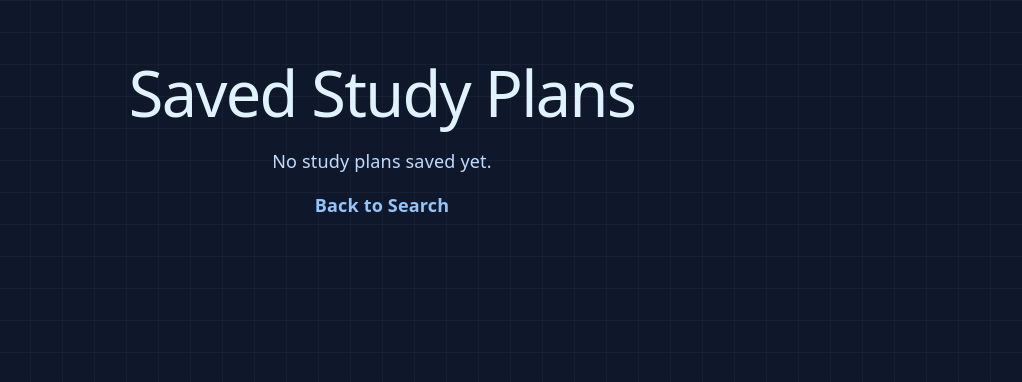
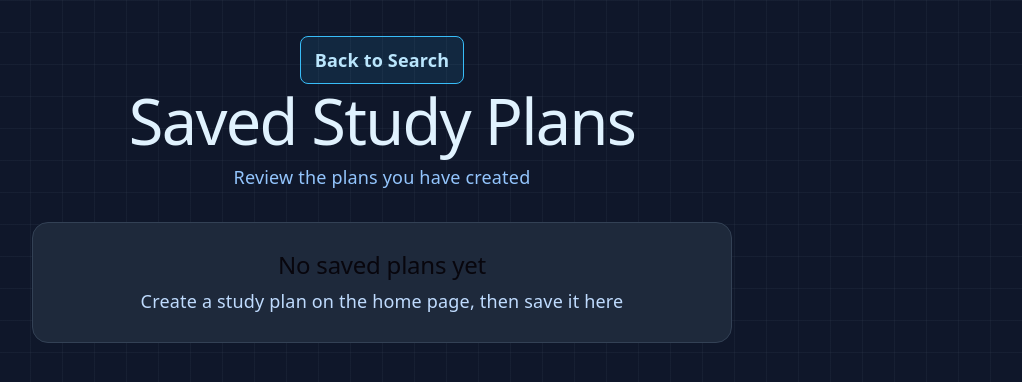
Before and after one commit to BrandonMPL/SEO-Tech-Developer-Project, a React (Vite) app in the folder frontend/: page /plans in a window 1280 px wide. Shown: the top 382 px of the page, without its empty margins (258-1280 px from the left). Built offline with nearby package versions, Linux system fonts and the light colour scheme.

Commit message:
Adding testing code for saving study plans

```diff
--- a/frontend/src/App.css
+++ b/frontend/src/App.css
@@ -182,3 +182,122 @@ background-size: 32px 32px;
 .selection-count {
   color: #93c5fd;
 }
+
+.primary-button:disabled {
+  cursor: not-allowed;
+  opacity: 0.5;
+}
+
+.study-plan {
+  margin-top: 28px;
+  padding: 24px;
+  border: 1px solid #38bdf8;
+  border-radius: 12px;
+  background: rgba(15, 33, 62, 0.7);
+}
+
+.study-plan h3 {
+  margin: 0;
+  color: #e0f2fe;
+}
+
+.study-plan p,
+.study-plan li {
+  color: #bfdbfe;
+}
+
+.study-plan li {
+  margin-top: 10px;
+}
+.save-message {
+  margin: 14px 0 0;
+  color: #86efac;
+  font-weight: 600;
+}
+
+.saved-plans-list {
+  width: 100%;
+  max-width: 700px;
+  margin: 0 auto;
+}
+
+.empty-plans,
+.saved-plan-card {
+  padding: 28px;
+  background: #1e293b;
+  border: 1px solid #334155;
+  border-radius: 16px;
+}
+
+.empty-plans {
+  text-align: center;
+}
+
+.saved-plan-card {
+  margin-top: 18px;
+}
+
+.saved-plan-card h2 {
+  margin: 6px 0;
+  color: #e0f2fe;
+}
+
+.saved-plan-card p,
+.saved-plan-card li {
+  color: #bfdbfe;
+}
+
+.saved-date {
+  color: #7dd3fc !important;
+  font-size: 0.9rem;
+  font-weight: 700;
+}
+
+.plans-page {
+  padding-top: 36px;
+}
+
+.plans-page .app-header {
+  margin-bottom: 32px;
+}
+
+.back-link {
+  display: inline-flex;
+  align-items: center;
+  gap: 8px;
+  margin: 0 0 24px;
+  padding: 10px 14px;
+  border: 1px solid #38bdf8;
+  border-radius: 8px;
+  background: rgba(56, 189, 248, 0.1);
+  color: #bae6fd;
+  font-size: 1rem;
+  font-weight: 700;
+  text-decoration: none;
+}
+
+.back-link:hover {
+  background: rgba(56, 189, 248, 0.2);
+  color: #e0f2fe;
+  text-decoration: none;
+}
+
+.saved-plan-card {
+  padding: 32px;
+  line-height: 1.65;
+}
+
+.saved-plan-card > p {
+  margin: 14px 0;
+}
+
+.saved-plan-card ol {
+  display: grid;
+  gap: 12px;
+  margin: 24px 0 0;
+  padding-left: 24px;
+}
+
+.saved-plan-card li {
+  padding-left: 6px;
+}
--- a/frontend/src/components/Search.jsx
+++ b/frontend/src/components/Search.jsx
@@ -23,6 +23,9 @@ function SearchBooks(){
 
     const [selectedBooks, setSelectedBooks] = useState([]);
 
+    const [studyPlan, setStudyPlan] = useState(null)
+    const [savedMessage, setsavedMessage] = useState('')
+
     function searchBooks() {
         const searchTerm = search.trim().toLowerCase()
 
@@ -44,6 +47,38 @@ function toggleBook(book) {
             } else {
             setSelectedBooks([...selectedBooks, book])
             }
+        }
+
+    function generateStudyPlan(){
+        const selectedTitles = selectedBooks
+        .map((book)=>book.title).join(', ')
+
+        setStudyPlan({
+            title: `${search || 'Custom'} Study Plan`,
+            selectedTitles,
+            weeks: [
+                'Week 1: Read the introduction and first chapters.',
+        'Week 2: Take notes on the main concepts.',
+        'Week 3: Complete practice exercises or a small project.',
+        'Week 4: Review your notes and test your understanding.',
+            ],
+        })
+    }
+
+    function saveStudyPlan(){
+        const existingPlans = JSON.parse(
+            localStorage.getItem('savedStudyPlans') || '[]'
+        )
+        const planToSave = {
+            id: Date.now(),
+            ...studyPlan,
+            savedAT: new Date().toLocaleDateString(),
+        }
+        localStorage.setItem(
+            'savedStudyPlans',
+            JSON.stringify([...existingPlans, planToSave])
+        )
+        setsavedMessage('Study Plan Saved')
     }
 
     return (
@@ -90,6 +125,38 @@ function toggleBook(book) {
             )}
         </div>
         )}
+
+        <button
+        className = "primary-button"
+        onClick={generateStudyPlan}
+        disabled={selectedBooks.length === 0}>
+            Generate Study Plan
+        </button>
+
+        {studyPlan && (
+            <section className='study-plan'>
+                <h3>
+                    {studyPlan.title}
+                </h3>
+                <p>
+                    Based on: {studyPlan.selectedTitles}
+                </p>
+                <ol>
+                    {studyPlan.weeks.map((week) =>
+                    (
+                        <li key={week}>{week}</li>
+                    ))}
+                </ol>
+
+                <button className='primary-button'
+                onClick={saveStudyPlan}>
+                    Save study plan
+                </button>
+                {savedMessage && (
+                    <p className='save-message'>{savedMessage}</p>
+                )}
+            </section>
+        )}
         </>
     );
 }
--- a/frontend/src/pages/SavedPlans.jsx
+++ b/frontend/src/pages/SavedPlans.jsx
@@ -1,17 +1,46 @@
+import {useState} from 'react'
 import { Link } from 'react-router-dom'
 
 function SavedPlans(){
+    const [plans] = useState(() => {
+        return JSON.parse(localStorage.getItem('savedStudyPlans') || '[]')
+    })
     return(
         <>
-        <main className="app">
+        <main className="app plans-page">
             <header className="app-header">
+                <Link className="back-link" to="/">
+                    Back to Search
+                </Link>
+
                 <h1>Saved Study Plans</h1>
+                <p>Review the plans you have created</p>
             </header>
-                <p>No study plans saved yet.</p>
 
-            <Link className="back-link" to="/">
-                Back to Search
-            </Link>
+            <section className='saved-plans-list'>
+                {plans.length === 0? (
+                    <div className='empty-plans'>
+                        <h2>No saved plans yet</h2>
+                        <p>Create a study plan on the home page, then save it here</p>
+                    </div>
+                ) :
+                (
+                    plans.map((plan) => (
+                        <article className = "saved-plan-card"
+                        key={plan.id}>
+                        <p className="saved-date">Saved</p>
+                        <h2> {plan.title}</h2>
+                        <p>Based on: {plan.selectedTitles}</p>
+
+                        <ol>
+                            {plan.weeks.map((week) =>(
+                                <li key={week}>{week}</li>
+                            ))}
+                        </ol>
+                        </article>
+                    ))
+                )}
+            </section>
         </main>
         </>
 
```
Lines whose indentation alone changed are shown as unchanged.
